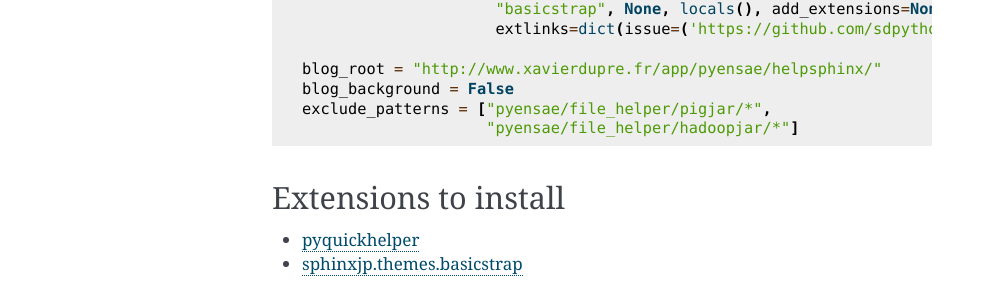
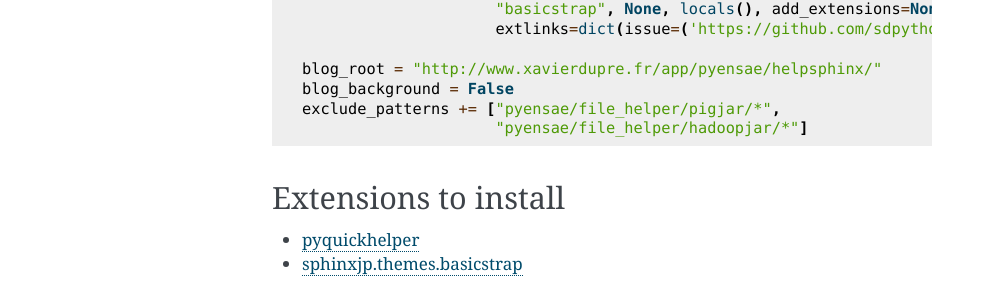
Before and after one commit to sdpython/pyensae, a Sphinx documentation site: the page built from _doc/sphinxdoc/source/generatedoc.rst, in a window 1280 px wide. Shown: the part 649-941 px from the top of the page, without its empty margins (148-1140 px from the left). Built offline with Sphinx 7.4.7, drawn with Linux system fonts in a browser that asks for light colours; pages that are not in the unit, such as notebooks, are missing from menus; the version number is read from the project's files by our own code.

```diff
--- a/_doc/sphinxdoc/source/conf.py
+++ b/_doc/sphinxdoc/source/conf.py
@@ -26,5 +26,5 @@ set_sphinx_variables(__file__, "pyensae", "Xavier Dupré", 2016,
 
 blog_root = "http://www.xavierdupre.fr/app/pyensae/helpsphinx/"
 blog_background = False
-exclude_patterns = ["pyensae/file_helper/pigjar/*",
-                    "pyensae/file_helper/hadoopjar/*"]
+exclude_patterns += ["pyensae/file_helper/pigjar/*",
+                     "pyensae/file_helper/hadoopjar/*"]
```
